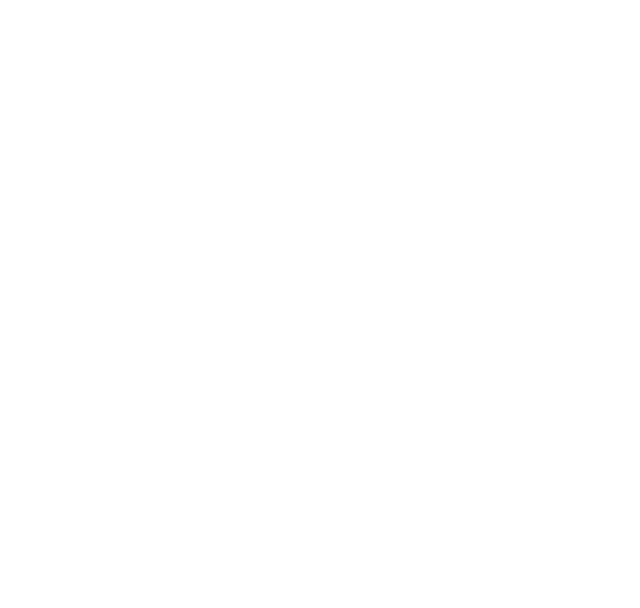
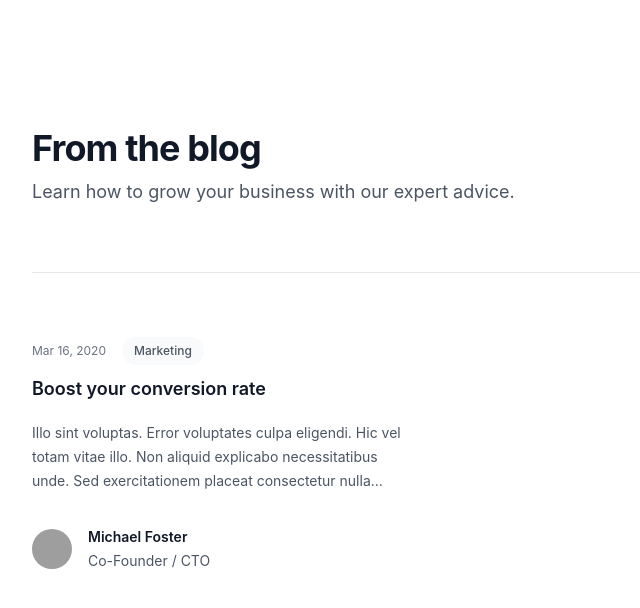
Before and after one commit to ReginaPescara/cuaderno-comunicaciones, a React (Create React App) app: page / in a window 1280 px wide. Shown: the top 608 px of the page, without its empty margins (0-640 px from the left). Built offline with nearby package versions, Linux system fonts and the light colour scheme; grey boxes are pictures that could not be loaded.

Commit message:
Arreglando errores: setupMiddlewares: (middlewares, devServer) => {

```diff
--- a/package.json
+++ b/package.json
@@ -3,11 +3,15 @@
   "version": "0.1.0",
   "private": true,
   "dependencies": {
+    "@babel/plugin-transform-class-static-block": "^7.22.11",
+    "@babel/plugin-transform-numeric-separator": "^7.22.11",
     "@headlessui/react": "^1.7.14",
     "@heroicons/react": "^2.0.18",
+    "@jridgewell/sourcemap-codec": "^1.4.15",
     "@testing-library/jest-dom": "^5.16.5",
     "@testing-library/react": "^13.4.0",
     "@testing-library/user-event": "^13.5.0",
+    "amqplib": "^0.10.3",
     "android": "^0.0.8",
     "android-versions": "^1.8.1",
     "autoprefixer": "^10.4.14",
--- a/src/App.js
+++ b/src/App.js
@@ -3,5 +3,8 @@
 import Avisos from './Componentes/Avisos';
 
 function App(){
+  return(
+    <Avisos></Avisos>
+  )
   }
 export default App;
```
Also changed, not shown: 1 other file (tests, documents, lock files or other folders).
